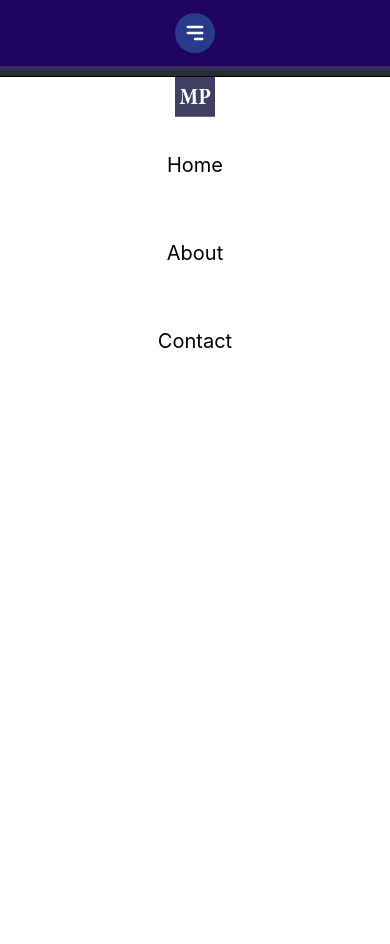
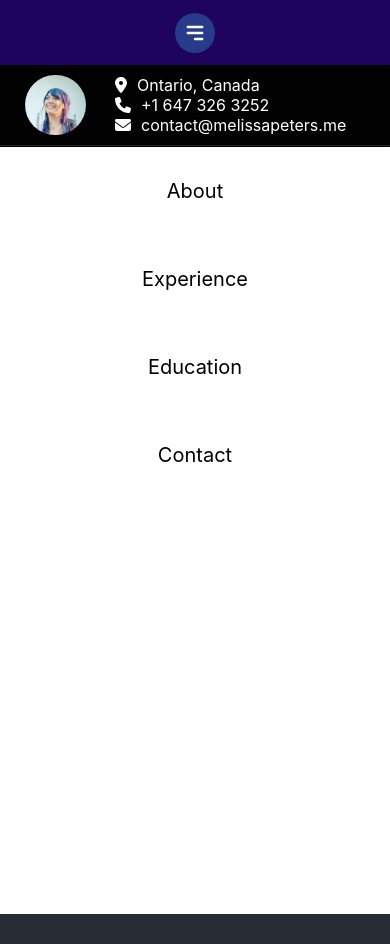
Before and after one commit to Peppercat101/peppercat101.github.io, a React (Create React App) app: page / in a window 390 px wide. Both pictures are taken after a click on the button 195 px from the left and 33 px from the top of the page. Before the commit the page ends 844 px from the top, so only its background shows below. Built offline with nearby package versions, Linux system fonts and the light colour scheme.

Commit message:
Make sidebar responsive and add basic info

```diff
--- a/package.json
+++ b/package.json
@@ -4,6 +4,9 @@
   "homepage": "https://peppercat101.github.io",
   "private": true,
   "dependencies": {
+    "@fortawesome/fontawesome-svg-core": "^6.1.1",
+    "@fortawesome/free-solid-svg-icons": "^6.1.1",
+    "@fortawesome/react-fontawesome": "^0.2.0",
     "@testing-library/jest-dom": "^5.16.4",
     "@testing-library/react": "^13.3.0",
     "@testing-library/user-event": "^13.5.0",
--- a/src/App.js
+++ b/src/App.js
@@ -1,5 +1,5 @@
 import "./styles/app.css";
-import Navbar from "./components/navbar/Navbar";
+import Navbar from "./components/Navbar";
 import SideBar from "./components/SideBar";
 
 function App() {
--- a/src/components/navbar/Navbar.jsx
+++ b/src/components/Navbar.jsx
@@ -1,4 +1,4 @@
-import "../../styles/navbar.css";
+import "../styles/navbar.css";
 import { useState } from "react";
 
 export default function Navbar() {
@@ -32,17 +32,20 @@ export default function Navbar() {
         }
       >
         <ul>
-          <li>
+          <li className="lg-item">
             <img src="favicon.png" />{" "}
           </li>
           <li>
-            <a href="/home">Home</a>
+            <a href="/home">About</a>
           </li>
           <li>
-            <a href="/about">About</a>
+            <a href="/about">Experience</a>
           </li>
           <li>
-            <a href="/contact">Contact</a>
+            <a href="/contact">Education</a>
+          </li>
+          <li>
+            <a href="/contact">Contact</a>{" "}
           </li>
         </ul>
       </div>
--- a/src/components/SideBar.jsx
+++ b/src/components/SideBar.jsx
@@ -1,11 +1,31 @@
 import "../styles/sidebar.css";
 import ProfilePicture from "./ProfilePicture";
+import { FontAwesomeIcon } from "@fortawesome/react-fontawesome";
+import {
+  faLocationDot,
+  faPhone,
+  faEnvelope,
+} from "@fortawesome/free-solid-svg-icons";
 
 export default function SideBar() {
   return (
     <div className="side-bar">
-      {" "}
       <ProfilePicture />
+      <div className="general-info">
+        <hr width="100%" />
+        <div>
+          <FontAwesomeIcon icon={faLocationDot} />
+          Ontario, Canada
+        </div>
+        <div>
+          <FontAwesomeIcon icon={faPhone} />
+          +1 647 326 3252
+        </div>
+        <div>
+          <FontAwesomeIcon icon={faEnvelope} />
+          contact@melissapeters.me
+        </div>
+      </div>
     </div>
   );
 }
--- a/src/styles/app.css
+++ b/src/styles/app.css
@@ -11,12 +11,13 @@
   justify-content: center;
   font-size: calc(10px + 2vmin);
   color: white;
-  width: calc(100% - 200px);
+  width: calc(100% - 250px);
   float: right;
 }
 
 @media screen and (max-width: 768px) {
   .content {
     width: 100%;
+    padding-top: 100px;
   }
 }
--- a/src/styles/navbar.css
+++ b/src/styles/navbar.css
@@ -73,7 +73,7 @@
 @media screen and (max-width: 768px) {
   .navigation-menu ul {
     position: absolute;
-    top: 60px;
+    top: 130px;
     left: 0;
     flex-direction: column;
     width: 100%;
@@ -98,4 +98,8 @@
   .navigation-menu.expanded ul {
     display: block;
   }
+
+  .navigation-menu .lg-item {
+    display: none;
+  }
 }
--- a/src/styles/sidebar.css
+++ b/src/styles/sidebar.css
@@ -4,19 +4,51 @@
   top: 65px;
   left: 0;
   background-color: rgba(0, 0, 0, 0.94);
-  width: 200px;
+  width: 250px;
 }
 
 .profile-picture img {
   position: absolute;
   top: 25px;
   border-radius: 200px;
-  left: 25px;
+  left: 50px;
   height: 150px;
+}
+
+.general-info {
+  color: white;
+  position: absolute;
+  top: 200px;
+  text-align: left;
+  padding-left: 15px;
+  line-height: 30px;
+}
+
+.general-info svg {
+  margin-right: 10px;
 }
 
 @media screen and (max-width: 768px) {
   .side-bar {
+    height: 80px;
+    width: 100%;
+  }
+
+  .profile-picture img {
+    border-radius: 60px;
+    left: 25px;
+    top: 10px;
+    height: 60px;
+  }
+
+  .general-info {
+    top: 10px;
+    left: 100px;
+    text-align: left;
+    line-height: 20px;
+  }
+
+  .general-info hr {
     display: none;
   }
 }
```
Also changed, not shown: 1 other file (tests, documents, lock files or other folders).
